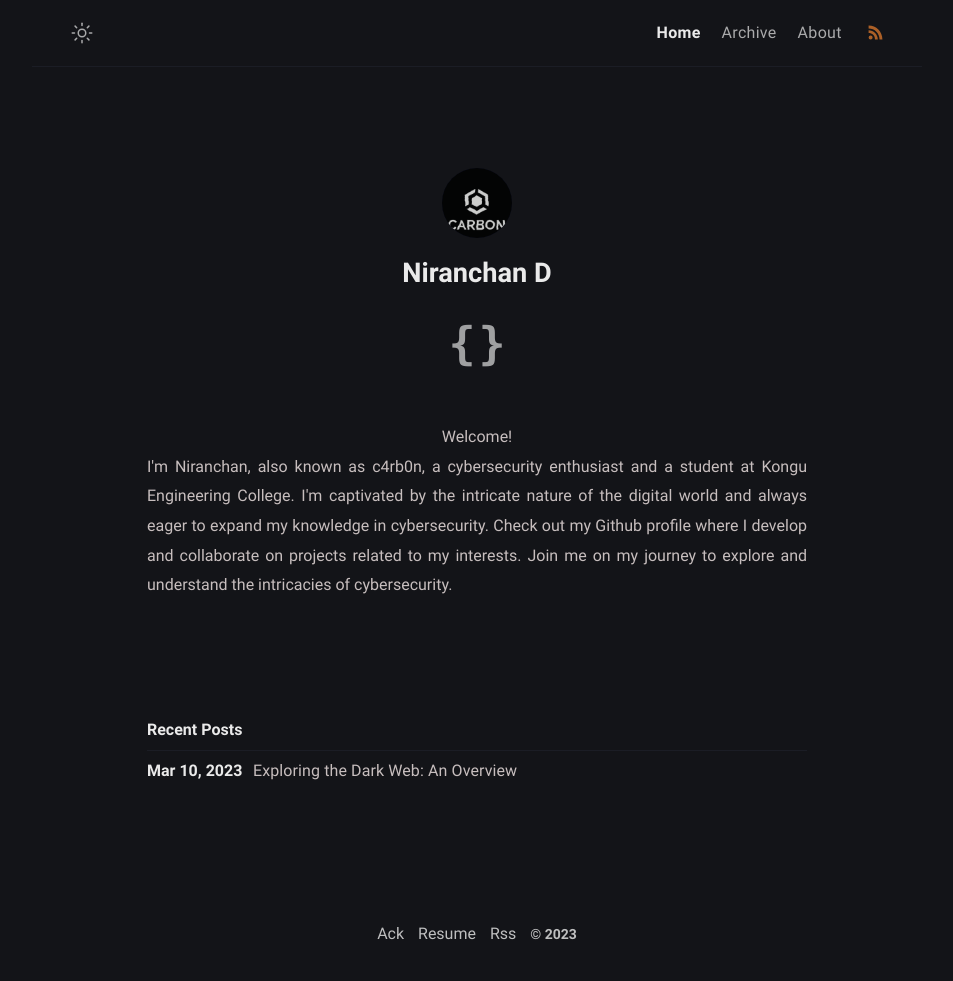
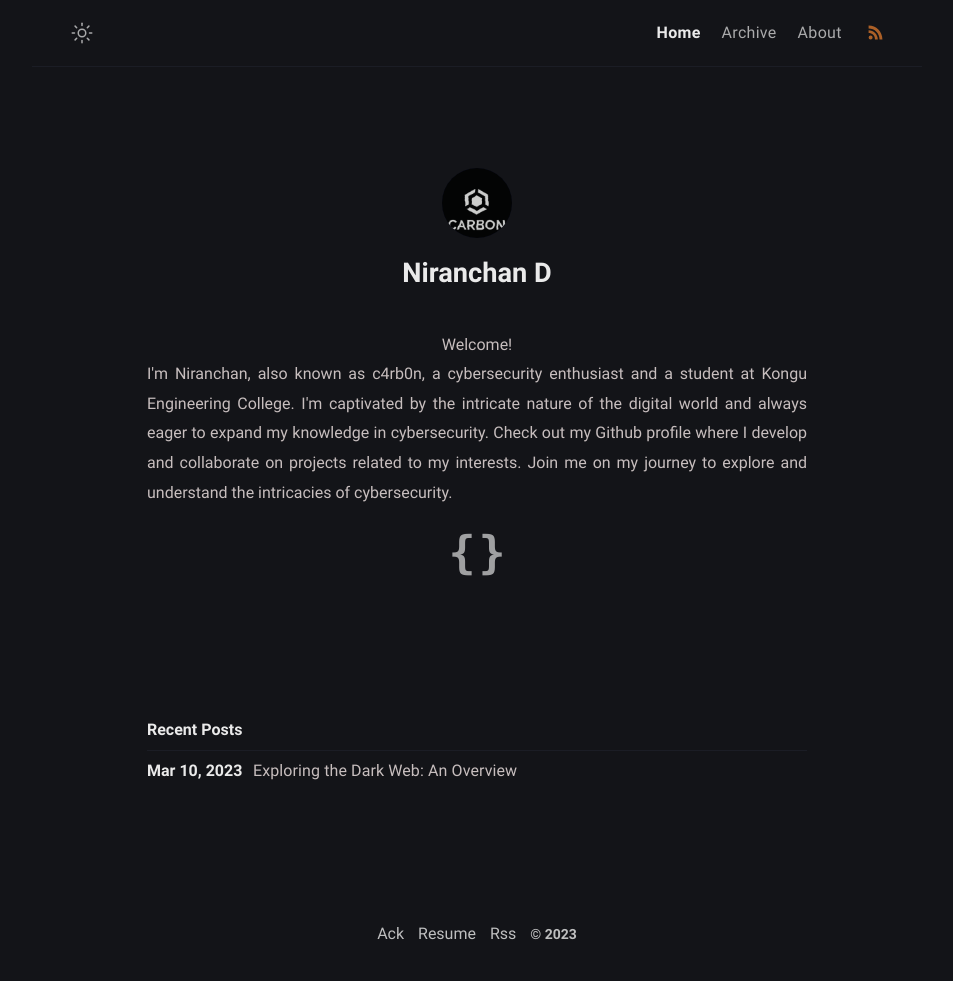
Before and after one commit to c4rb0nX01/c4rb0n.github.io, a Jekyll site: the page built from index.md, in a window 1280 px wide. Shown: the whole page, without its empty margins (163-1116 px from the left). Built offline with Jekyll 4.4.1, drawn with Linux system fonts in a browser that asks for light colours.

Commit message:
Update _config.yml

```diff
--- a/_config.yml
+++ b/_config.yml
@@ -10,7 +10,7 @@ mode: dark # default theme "dark" | "light"
 
 # Profile settings
 author:
-  name: Niranchan D <div class="code-loader"> <span>{</span><span>}</span> </div>
+  name: Niranchan D
   bio: >- # tell to the world
     <div class="center-text">
     <br>Welcome!<br/>
@@ -18,6 +18,7 @@ author:
     <div class="center-justify">
     I'm Niranchan, also known as c4rb0n, a cybersecurity enthusiast and a student at Kongu Engineering College. I'm captivated by the intricate nature of the digital world and always eager to expand my knowledge in cybersecurity. Check out my Github profile where I develop and collaborate on projects related to my interests. Join me on my journey to explore and understand the intricacies of cybersecurity.
     </div>
+    <div class="code-loader"> <span>{</span><span>}</span> </div>
   username: c4rb0n # general username
   github: c4rb0nX1 # github username
   twitter: to be added # twitter username
```
